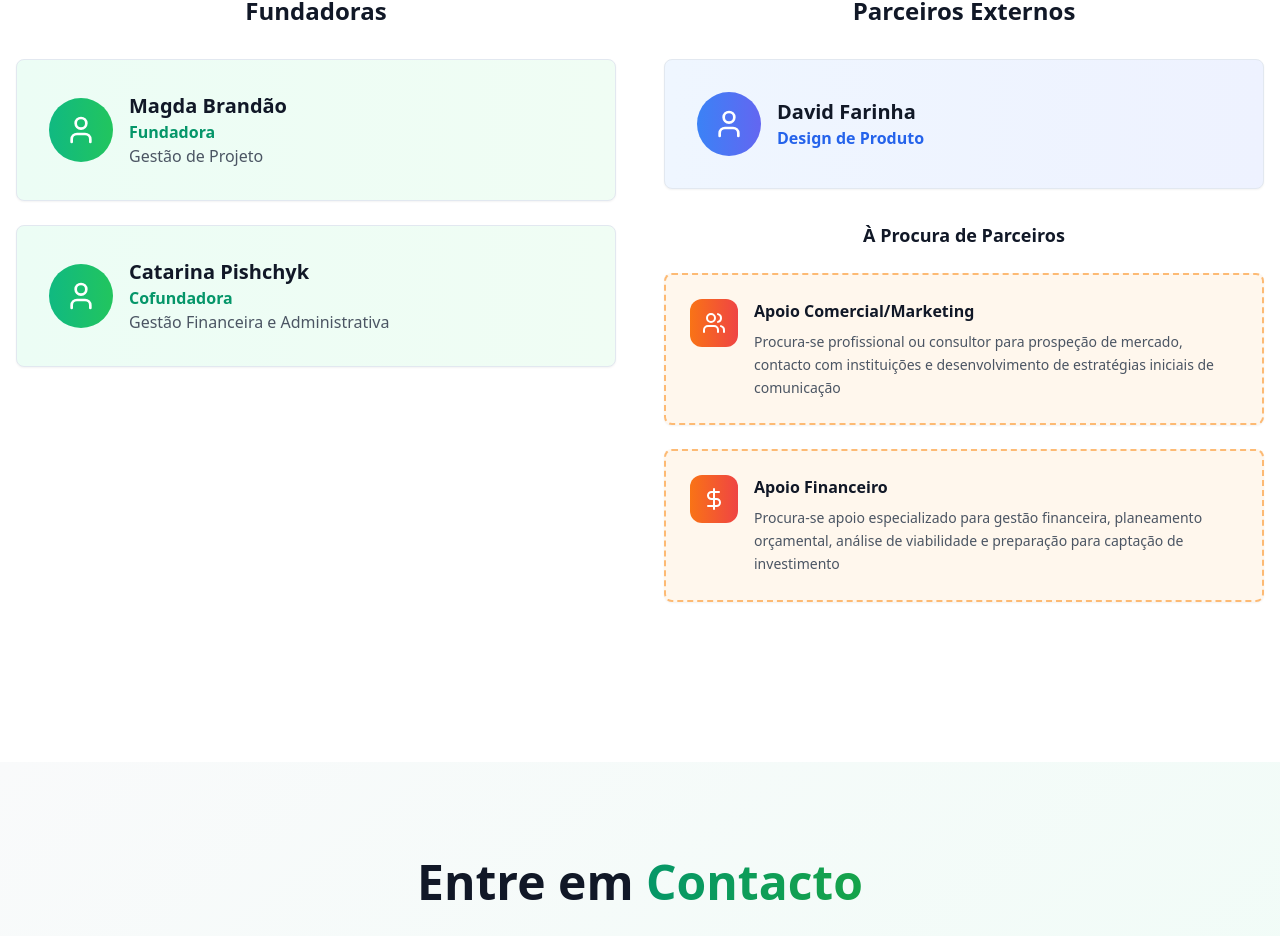
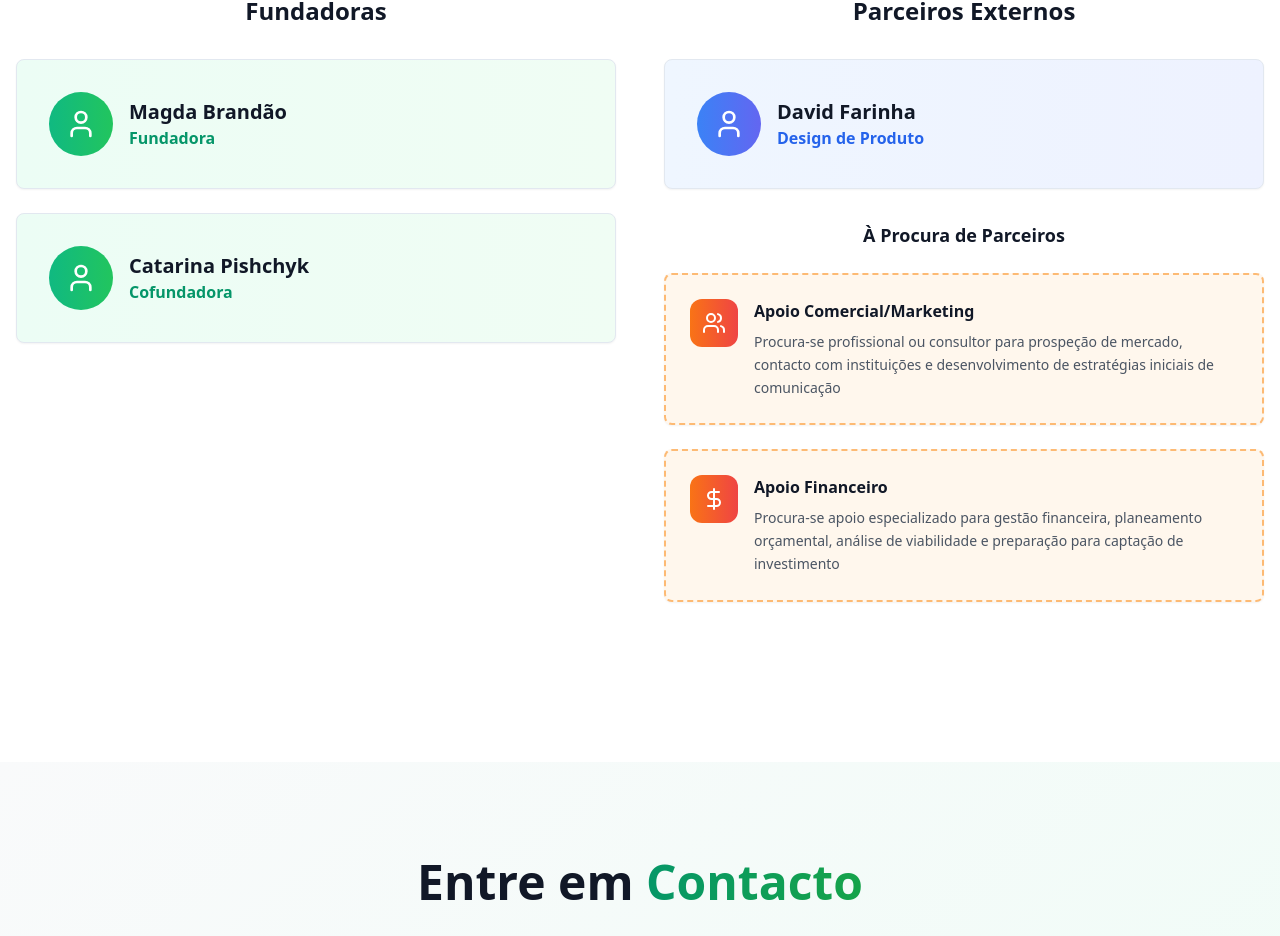
Before and after one commit to M-96306/domibag-mobile-workstation, a React (Vite) app: page / in a window 1280 px wide. Shown: the part 10912-11848 px from the top of the page. Built offline with nearby package versions, Linux system fonts and the light colour scheme.

Commit message:
Remove job titles from founders
Removed job titles under founder names in the contact section.

```diff
--- a/src/components/pitch/Team.tsx
+++ b/src/components/pitch/Team.tsx
@@ -1,17 +1,14 @@
-
 import { User, Users, Search, DollarSign } from 'lucide-react';
 import { Card, CardContent, CardHeader, CardTitle } from '@/components/ui/card';
 
 const founders = [
   {
     name: "Magda Brandão",
-    role: "Fundadora",
-    area: "Gestão de Projeto"
+    role: "Fundadora"
   },
   {
     name: "Catarina Pishchyk",
-    role: "Cofundadora",
-    area: "Gestão Financeira e Administrativa"
+    role: "Cofundadora"
   }
 ];
 
@@ -61,7 +58,6 @@ export const Team = () => {
                       <div>
                         <h4 className="text-xl font-bold text-gray-900">{founder.name}</h4>
                         <p className="text-emerald-600 font-semibold">{founder.role}</p>
-                        <p className="text-gray-600">{founder.area}</p>
                       </div>
                     </div>
                   </CardContent>
```
